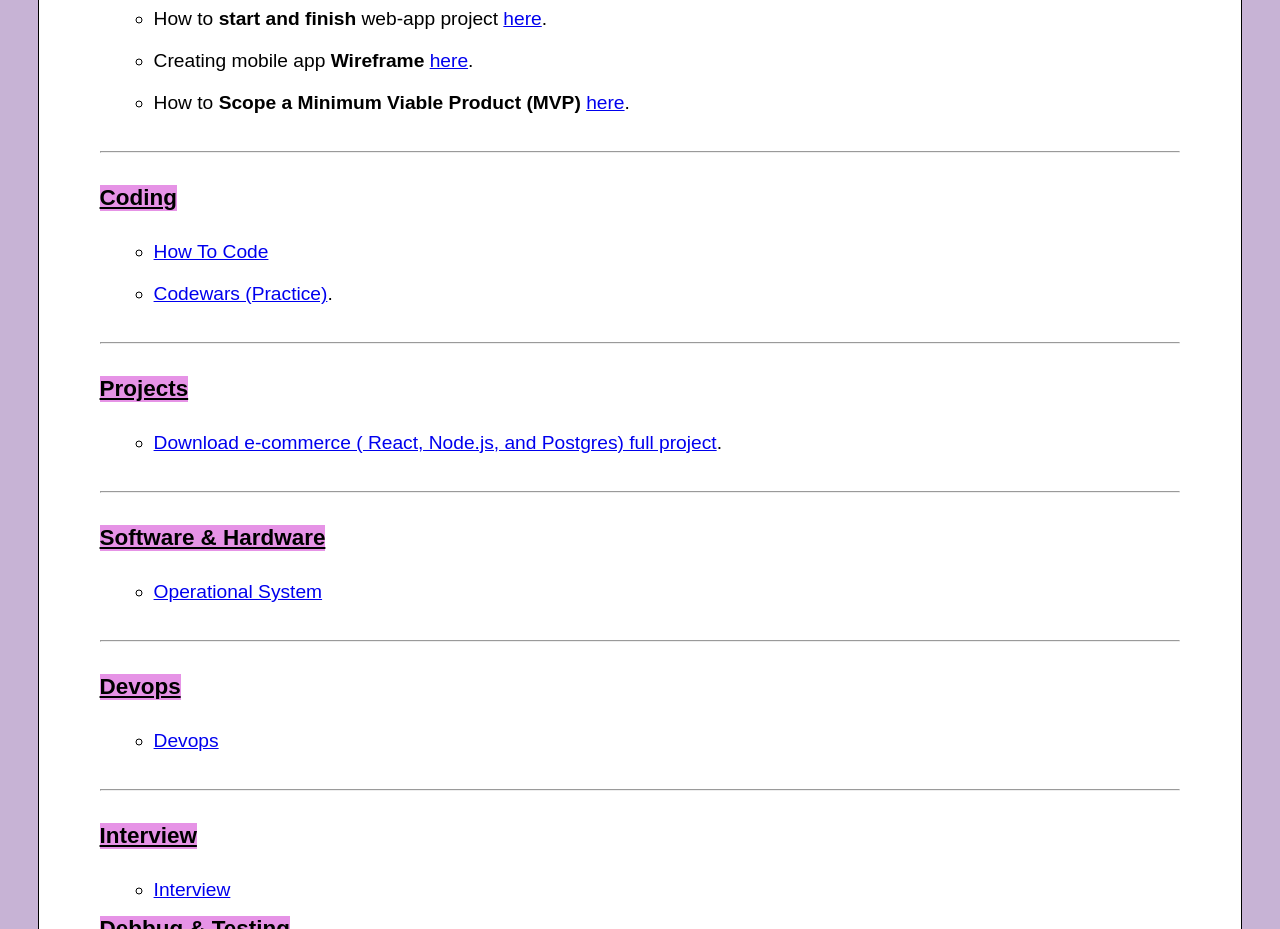
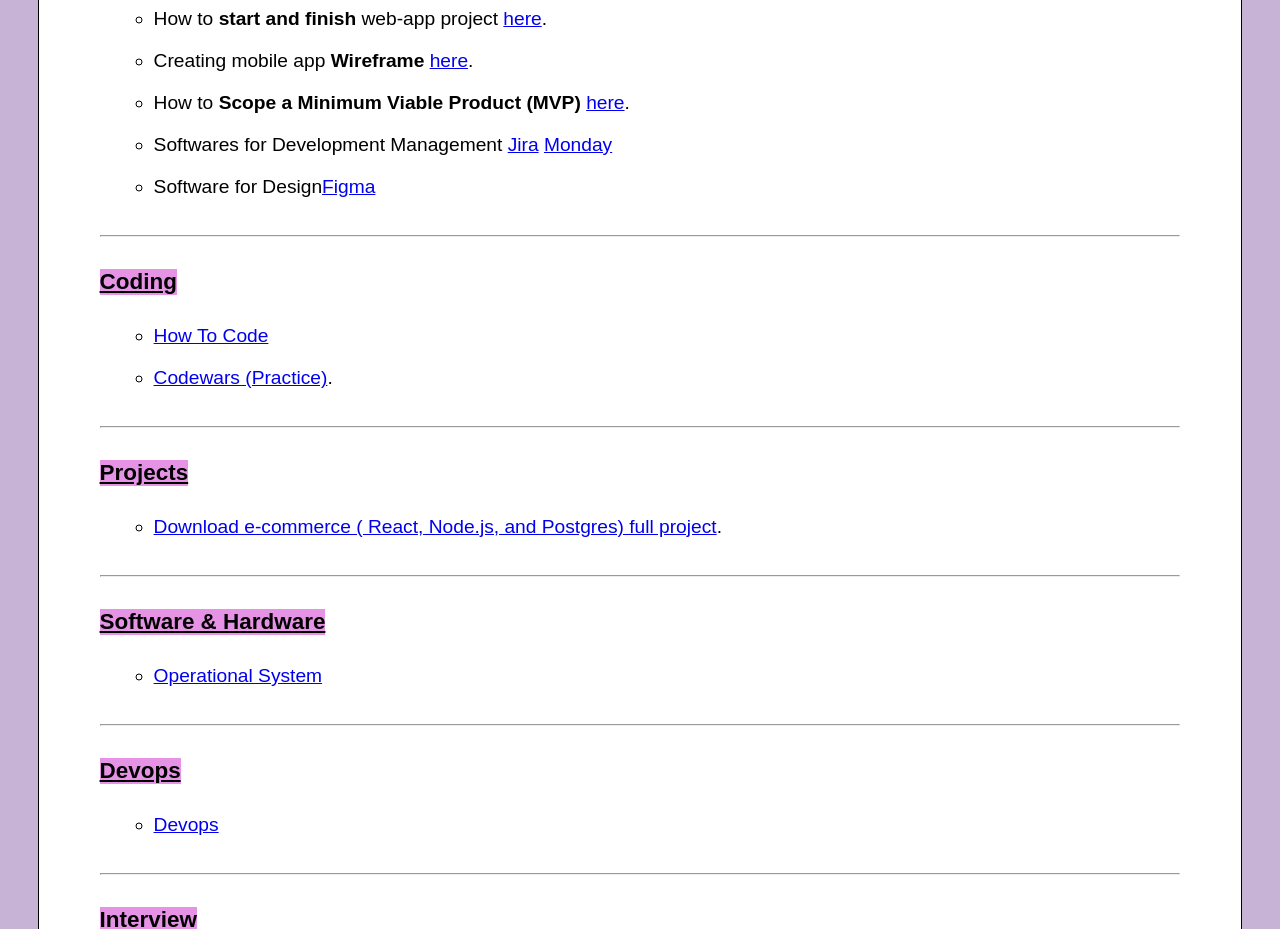
Before and after one commit to victorbaptistado/cheatSheet, a plain HTML site: page index.html in a window 1280 px wide. Shown: the part 1317-2246 px from the top of the page. Drawn offline with Linux system fonts and the light colour scheme.

Commit message:
Software suggestions

```diff
--- a/index.html
+++ b/index.html
@@ -50,6 +50,10 @@
                     <li>How to <strong>start and finish</strong> web-app project <a href="https://nickjanetakis.com/blog/how-to-start-and-finish-any-web-app-project" target="_blank">here</a>.</li>
                     <li>Creating mobile app <strong>Wireframe</strong> <a href="https://xd.adobe.com/ideas/process/wireframing/guide-to-creating-mobile-app-wireframes/">here</a>.</li>
                     <li>How to <strong>Scope a Minimum Viable Product (MVP)</strong> <a href="https://www.codementor.io/@devonb/how-to-scope-a-minimum-viable-product-mvp-i23fm2m6y" target="_blank">here</a>.</li>
+                    <li>Softwares for Development Management
+                    <a href="https://www.atlassian.com/software/jira" target="_blank">Jira</a>
+                    <a href="https://monday.com/" target="_blank">Monday</a></li>
+                    <li>Software for Design<a href="https://www.figma.com/">Figma</a></li>
                 </ul>
                 <hr/>
                 <h3>Coding</h3>
```
Also changed, not shown: pages/devops.html (+1 -1 lines).
